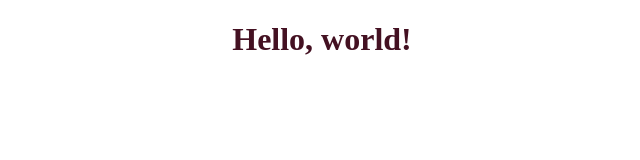
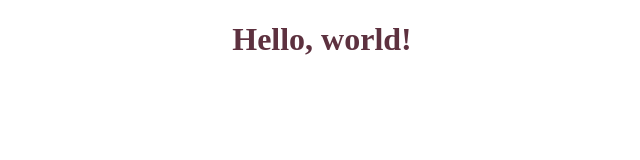
Before and after one commit to sh981013s/react-withoutCRA-boilerplate, a React app: page / in a window 1280 px wide. Shown: the top 160 px of the page, without its empty margins (318-958 px from the left). Built offline with nearby package versions, Linux system fonts and the light colour scheme; the HTML template or start-up script is replaced by a standard one.

Commit message:
stylelint test

```diff
--- a/src/App.tsx
+++ b/src/App.tsx
@@ -2,7 +2,7 @@ import styled from 'styled-components';
 
 const Wrapper = styled.div`
   text-align: center;
-  color: #412;
+  color: #412d
 `;
 
 const App = () => (
```
